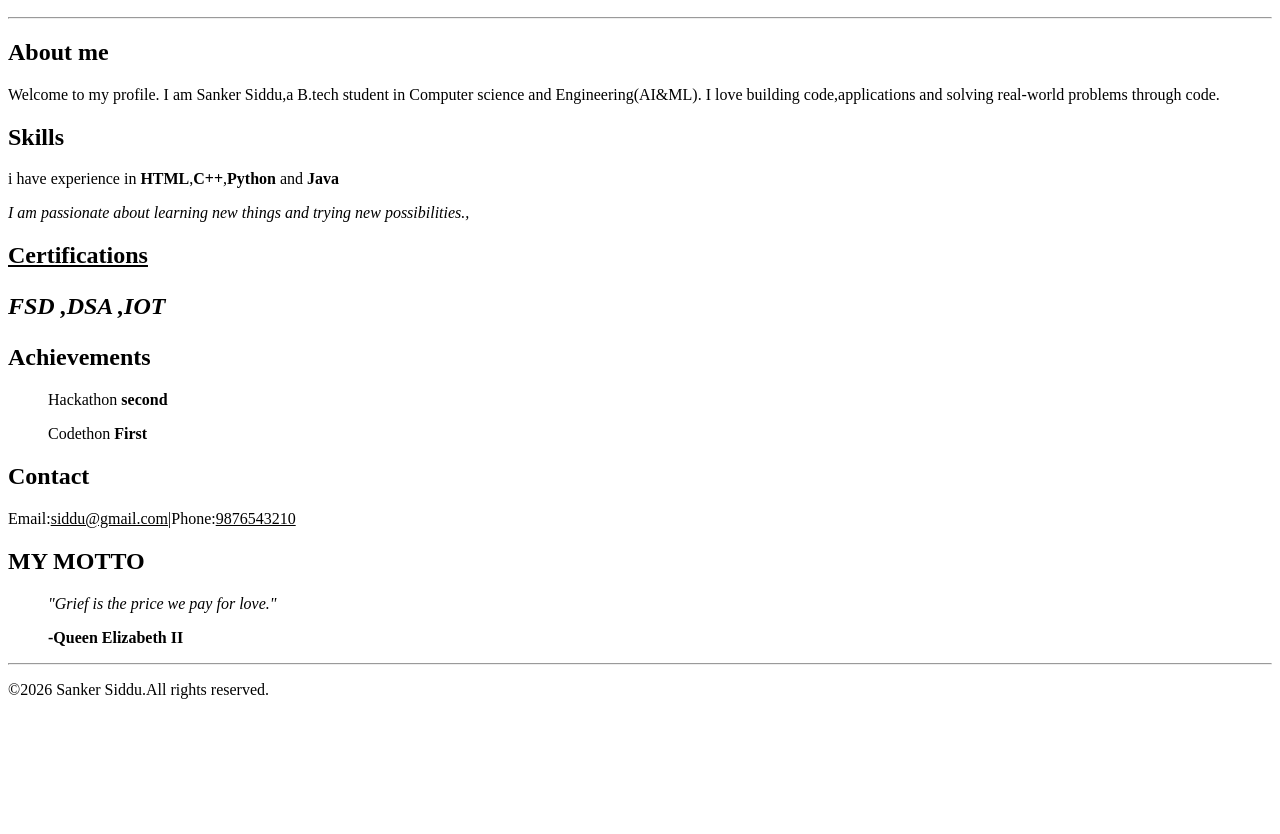
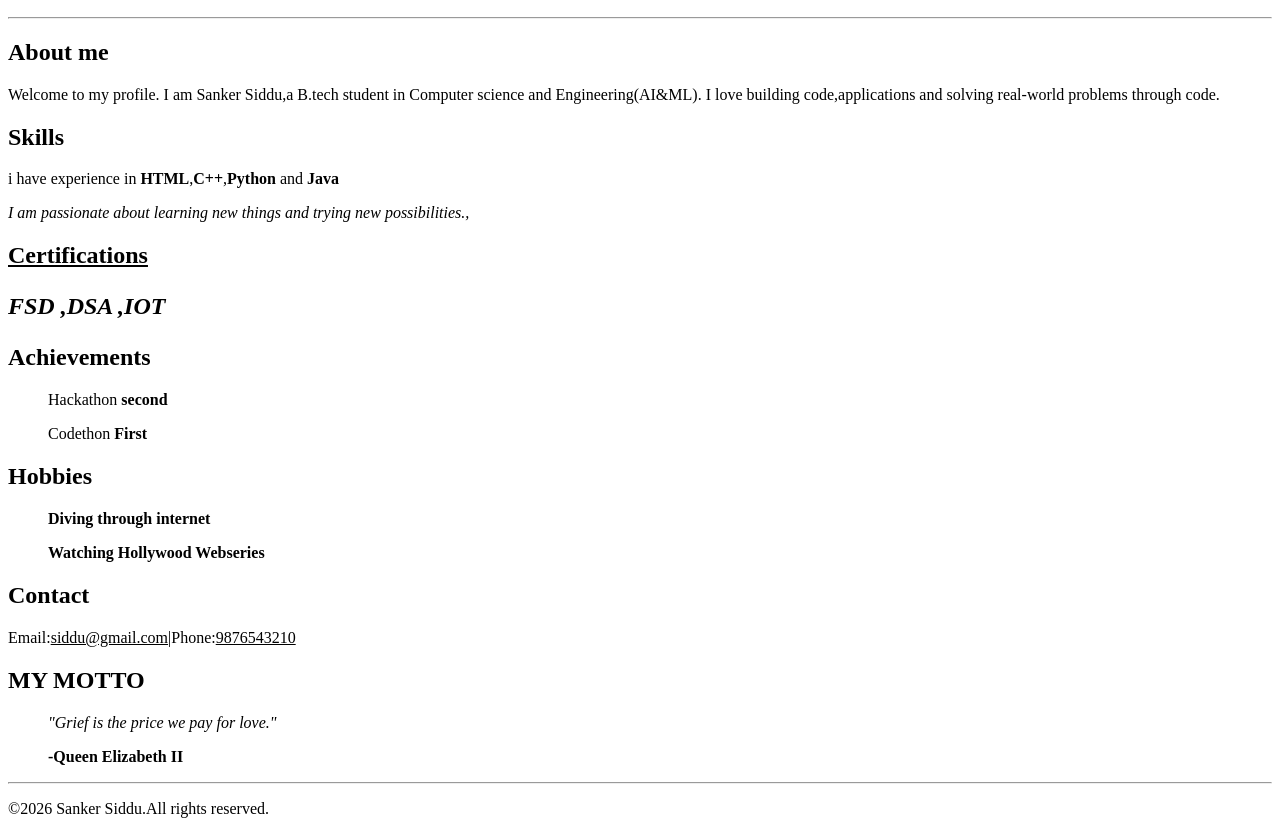
Before and after one commit to jsiddu037/P, a plain HTML site: page index.html in a window 1280 px wide. Shown: the part 110-944 px from the top of the page. Before the commit the page ends 825 px from the top, so only its background shows below. Drawn offline with Linux system fonts and the light colour scheme.

Commit message:
Update index.html

```diff
--- a/index.html
+++ b/index.html
@@ -31,6 +31,11 @@
             <p>Hackathon <b>second</b></p>
             <p>Codethon <b>First</b></p>
         </ol>
+        <h2>Hobbies</h2>
+        <ul>
+            <p><b>Diving through internet</b></p>
+            <p><b>Watching Hollywood Webseries</b></p>
+        </ul>
         <h2>Contact</h2>
         <p>
             Email:<u>siddu@gmail.com</u>|Phone:<u>9876543210</u>
```
